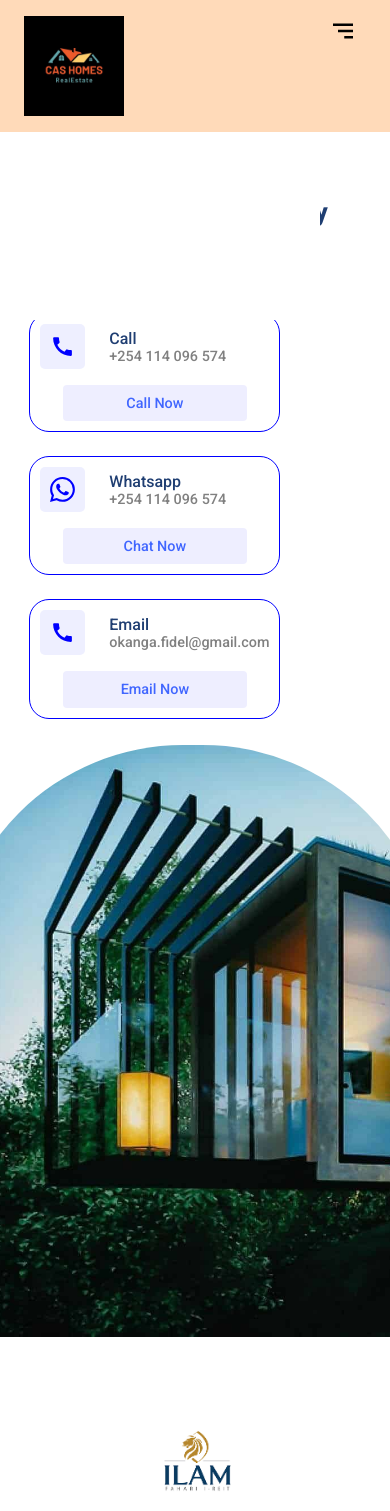
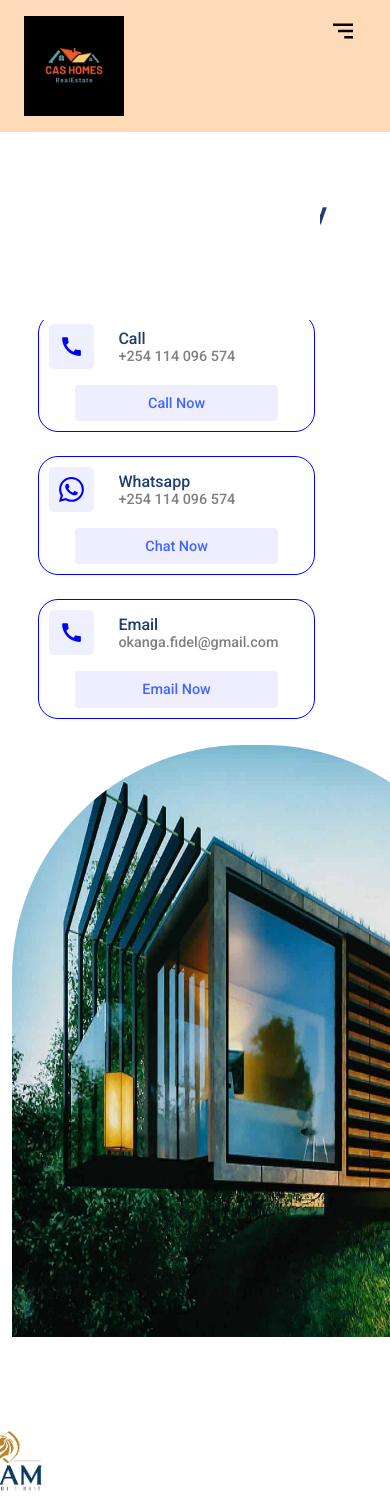
Before and after one commit to Castro32/Cas-Homes, a React (Vite) app: page /contact in a window 390 px wide. Shown: the top 1511 px of the page. Built offline with nearby package versions, Linux system fonts and the light colour scheme.

Commit message:
updated the media queries

```diff
--- a/src/components/Contact/Contact.css
+++ b/src/components/Contact/Contact.css
@@ -58,31 +58,34 @@
     color: white;
     scale: 0.8;
 }
-@media (max-width:1024px){
+@media (max-width:768px){
     .c-container{
         flex-direction: column;
+        justify-content: center;
+        margin-left: -150px;
     }
     .c-container .c-left{
         padding-top: 10px;
         gap: 10px;
-        margin-left: -150px;
+
     }
     .contactModes{
-        width: 100%;
+        width: 120%;
+        margin-left: 10px;
+        margin-right: 60px;
     }
     .mode{
-        width: 100%;
+        width: 110%;
     }
     .c-right{
         bottom: 30px;
-        justify-content: center;
-        margin-left: -380px;
+        margin-left: -130px;
         position: relative;
     }
     .c-right .image-container>img{
-       display: flex;
-       width: fit-content;
-       border: none;
+        display: flex;
+       width: 120%;
+       border: rosybrown;
     }
 
 }
--- a/src/components/Started/Started.css
+++ b/src/components/Started/Started.css
@@ -24,7 +24,7 @@
     .g-container{
         justify-content: center;
         width: max-content;
-        margin-left: -210px;
+        margin-left: -225px;
         padding: 30px;
     }
     .g-container{
```
Also changed, not shown: src/components/Companies/Companies.css (line endings or trailing spaces).
